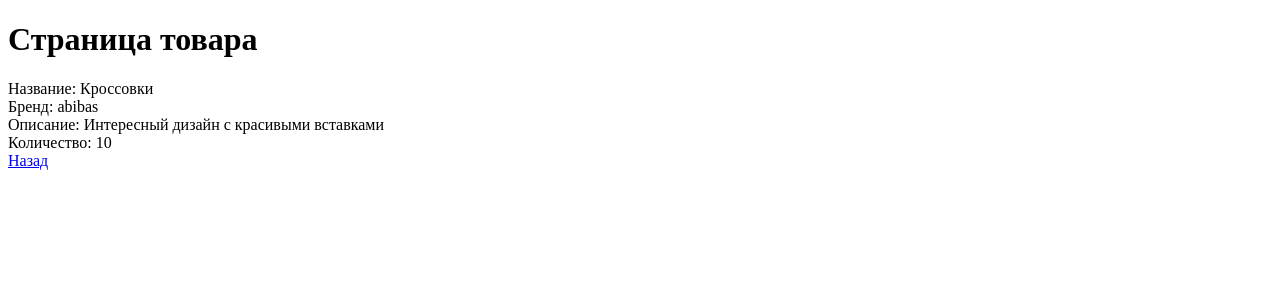
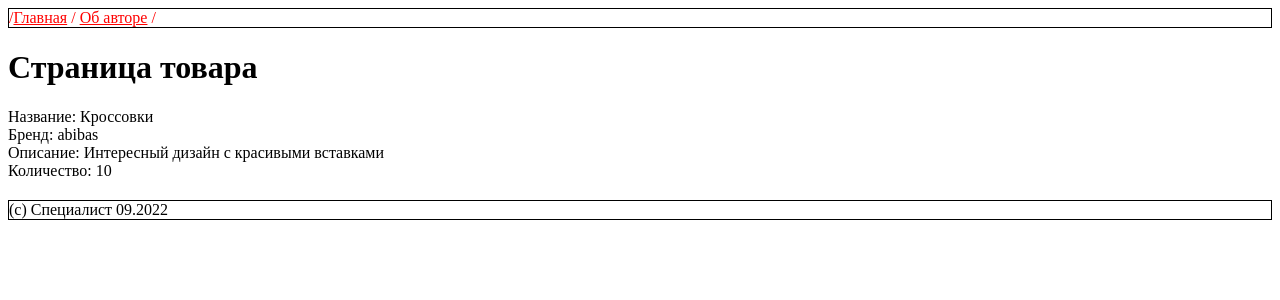
Before and after one commit to FanJekkk/DjangoFirst, a Django app: page /item/1 in a window 1280 px wide. Shown: the top 300 px of the page. Run offline with Django 4.2, Linux system fonts and the light colour scheme; data comes from the database, SQL or seed files in the repository.

Commit message:
add urls

```diff
--- a/DjangoFirst/settings.py
+++ b/DjangoFirst/settings.py
@@ -11,6 +11,7 @@ https://docs.djangoproject.com/en/4.1/ref/settings/
 """
 
 from pathlib import Path
+import os
 
 # Build paths inside the project like this: BASE_DIR / 'subdir'.
 BASE_DIR = Path(__file__).resolve().parent.parent
@@ -119,6 +120,10 @@ USE_TZ = True
 
 STATIC_URL = 'static/'
 
+STATICFILES_DIRS = [
+   os.path.join(BASE_DIR, "static"),
+]
+
 # Default primary key field type
 # https://docs.djangoproject.com/en/4.1/ref/settings/#default-auto-field
 
--- a/DjangoFirst/urls.py
+++ b/DjangoFirst/urls.py
@@ -18,8 +18,8 @@ from MainApp import views
 from django.urls import path
 
 urlpatterns = [
-    path('', views.home),
-    path('about', views.about),
-    path('item/<int:id>', views.item_page),
-    path('items', views.items_list)
+    path('', views.home, name = "home"),
+    path('about', views.about, name = "about"),
+    path('item/<int:id>', views.item_page, name = "item_page"),
+    path('items_list', views.items_list, name = "items")
 ]
--- a/MainApp/views.py
+++ b/MainApp/views.py
@@ -46,3 +46,6 @@ def item_page(request,id):
         return render(request, "item_page.html", context)
     except ObjectDoesNotExist:
         raise Http404(f"Товар с id={id} не найден")
+
+def page1(request):
+    return render(request,"")
--- /dev/null
+++ b/static/css/style.css
@@ -0,0 +1,17 @@
+.menu {
+    color: red;
+    border: 1px solid black;
+}
+
+.menu a {
+    color: red;
+}
+
+.content {
+    margin-top: 20px;
+    margin-bottom: 20px;
+}
+
+footer {
+    border: 1px solid black;
+}
--- /dev/null
+++ b/templates/footer.html
@@ -0,0 +1 @@
+{% extends 'base.html' %}
--- /dev/null
+++ b/templates/header.html
@@ -0,0 +1 @@
+{% extends 'base.html' %}
--- a/templates/item_page.html
+++ b/templates/item_page.html
@@ -2,14 +2,23 @@
 <html lang="en">
 <head>
     <meta charset="UTF-8">
-    <title>Item page</title>
+    <title>Страница товара</title>
+    {% load static %}
+    <link rel="stylesheet" href="{% static 'css/style.css'%}">
 </head>
 <body>
-<h1>Страница товара</h1>
-<div>Название: {{ item.name }} </div>
-<div>Бренд: {{ item.brand }}</div>
-<div>Описание: {{ item.description }}</div>
-<div>Количество: {{ item.count|default:"Товара нет на складе"}}</div>
-<a href="/items">Назад</a>
+<nav class="menu">
+    /<a href = "{% url 'home' %}">Главная</a> / <a href = "{% url 'about' %}">Об авторе</a> /
+</nav>
+<main class="content">
+    <h1>Страница товара</h1>
+    <div>Название: {{ item.name }} </div>
+    <div>Бренд: {{ item.brand }}</div>
+    <div>Описание: {{ item.description }}</div>
+    <div>Количество: {{ item.count|default:"Товара нет на складе"}}</div>
+</main>
+<footer>
+    (c) Специалист 09.2022
+</footer>
 </body>
 </html>
--- /dev/null
+++ b/templates/menu.html
@@ -0,0 +1,3 @@
+<nav class="menu">
+    /<a href = "/items">Список товаров</a>/<a href = "/about">Об авторе</a>/
+</nav>
```
Also changed, not shown: templates/about.html (+15 -5 lines), templates/index.html (+13 -3 lines), templates/items.html (+15 -5 lines), 1 other file.
